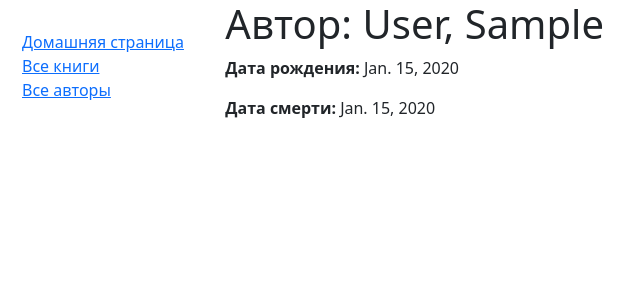
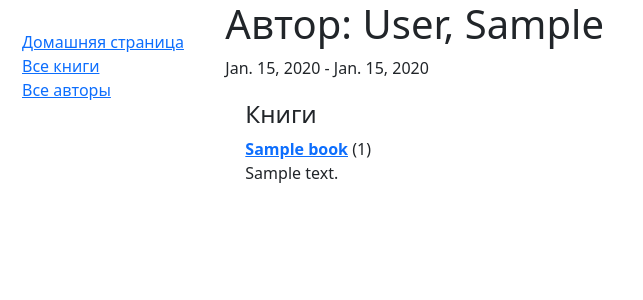
Before and after one commit to aneroid11/EduCatalog, a Django app: page /catalog/author/1 in a window 1280 px wide. Shown: the top 300 px of the page, without its empty margins (0-643 px from the left). Run offline with Django 4.2, Linux system fonts and the light colour scheme; tables that the repository leaves empty hold one stand-in row (values such as "Sample post").

Commit message:
Author detail page

```diff
--- a/catalog/templates/catalog/author_detail.html
+++ b/catalog/templates/catalog/author_detail.html
@@ -7,9 +7,16 @@
 {% block content %}
     <h1>Автор: {{ author.last_name }}, {{ author.first_name }}</h1>
     {% if author.date_of_birth %}
-        <p><strong>Дата рождения:</strong> {{ author.date_of_birth }}</p>
+        <p>{{ author.date_of_birth }} - {% if author.date_of_death %}{{ author.date_of_death }} {% endif %}</p>
     {% endif %}
-    {% if author.date_of_death %}
-        <p><strong>Дата смерти:</strong> {{ author.date_of_death }}</p>
-    {% endif %}
+
+    <div style="margin-left:20px; margin-top:20px">
+        <h4>Книги</h4>
+
+        {% for book in author.book_set.all %}
+            <a href="{{ book.get_absolute_url }}"><strong>{{ book.title }}</strong></a> ({{ book.id }}) <br>
+            <div class="multiline">{{ book.summary }}</div>
+            <br>
+        {% endfor %}
+    </div>
 {% endblock %}
```
